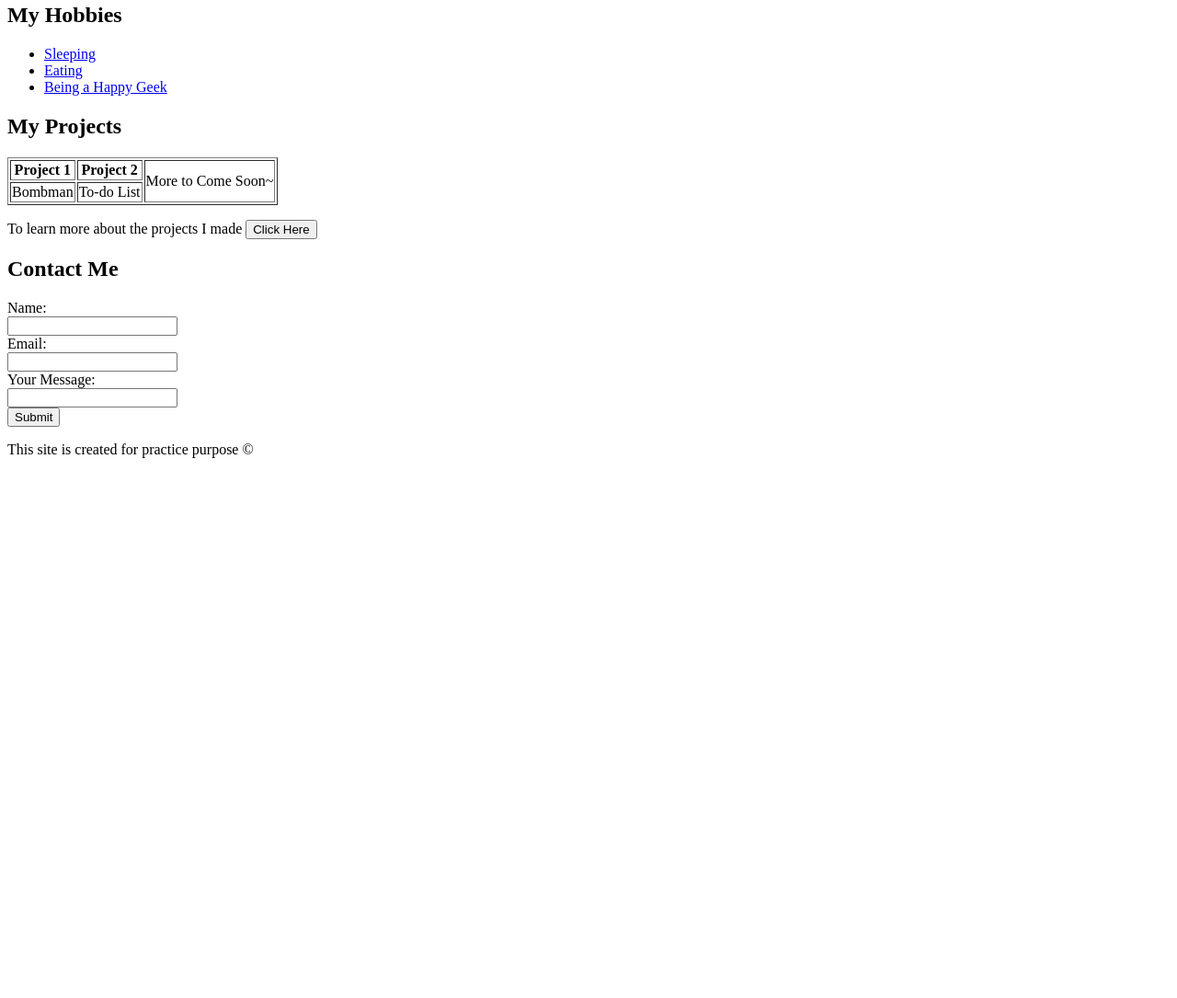
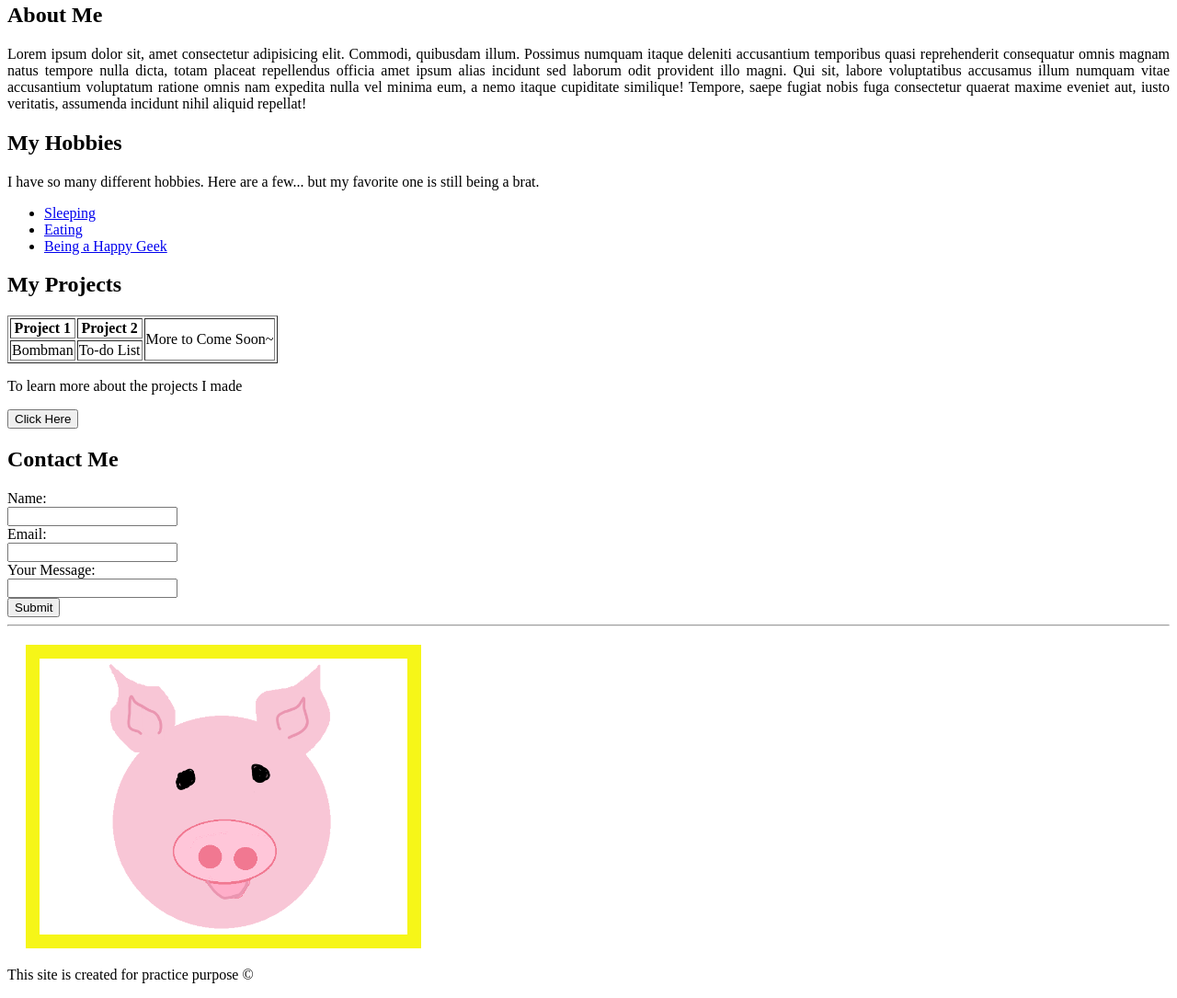
Before and after one commit to Fionaccm/MyNameIsJohnWong, a plain HTML site: page index.html in a window 1280 px wide. Shown: the part 553-1638 px from the top of the page at 92% size. Before the commit the page ends 1067 px from the top, so only its background shows below. Drawn offline with Linux system fonts and the light colour scheme.

Commit message:
added a piggy

```diff
--- a/index.html
+++ b/index.html
@@ -16,14 +16,23 @@
 
 <!--main element-->
 <main>
-    <p>This is John John. I have a soft soft big tummy!</p>
+    <p id="hey">This is John John. I have a soft soft big tummy!</p>
     <img src="img/FatTumTum.jpg"  width="600" height="400" alt="tummy" title="John's Big Tummy">
+
+   <div class="about-me">
+    <h2>About Me</h2>
+    <p>Lorem ipsum dolor sit, amet consectetur adipisicing elit. Commodi, quibusdam illum. Possimus numquam itaque deleniti accusantium temporibus quasi reprehenderit consequatur omnis magnam natus tempore nulla dicta, totam placeat repellendus officia amet ipsum alias incidunt sed laborum odit provident illo magni. Qui sit, labore voluptatibus accusamus illum numquam vitae accusantium voluptatum ratione omnis nam expedita nulla vel minima eum, a nemo itaque cupiditate similique! Tempore, saepe fugiat nobis fuga consectetur quaerat maxime eveniet aut, iusto veritatis, assumenda incidunt nihil aliquid repellat!</p>
+    </div>
+
+    <div>
     <h2>My Hobbies</h2>
+    <p>I have so many different hobbies. Here are a few... but my favorite one is still being a brat. </p>
     <ul>
         <li><a target="_blank" href="https://www.youtube.com/watch?v=h-szEEu2klM"> Sleeping</a></li>
         <li><a target="_blank" href="https://www.youtube.com/watch?v=TQoJeQfuJPE"> Eating</a></li>
         <li><a target="_blank" href="https://www.youtube.com/watch?v=lAkuJXGldrM"> Being a Happy Geek</a></li>
     </ul>
+    </div>
 
     <h2>My Projects</h2>
     <table border="1">
@@ -38,7 +47,8 @@
         </tr>
     </table>
 
-    <p>To learn more about the projects I made <button onclick="alert('You are a dumb dumb')">Click Here</button> </p>
+    <p>To learn more about the projects I made</p>
+    <button onclick="alert('You are a dumb dumb')">Click Here</button>
 
     <h2>Contact Me</h2>
     <form>
@@ -48,8 +58,15 @@
         <input type="text" name="email"> <br>
         Your Message: <br>
         <input type="text" name="message"> <br>
-        <input type="submit" value="Submit" onclick="alert('Oh No! I have not learned php yet :(')">
+        <input type="submit" value="Submit" onclick="alert('Oh No! I have not learned php yet :')">
     </form>
+
+    <hr>
+    <div>
+        <div class="box" style="background-image:url(img/johnjohnpig.png); background-size: 70%; background-position-x: center; background-repeat: no-repeat;">
+
+        </div>
+    </div>
 
 </main>
 
--- a/indexdresser.css
+++ b/indexdresser.css
@@ -0,0 +1,23 @@
+h1{
+    text-align: center;
+}
+
+#hey{
+    text-decoration: underline;
+}
+
+
+.about-me{
+    text-align: justify;
+}
+
+/* this is a comment */
+/* if you see p.about-me{}, that means it must be a "about-me" class which is also a paragraph at the same time */
+
+.box{
+  width: 300px;
+  height: 200px;
+  border: 15px solid rgb(246, 246, 24);
+  padding: 50px;
+  margin: 20px;
+}
```
Also changed, not shown: test.html (deleted).
